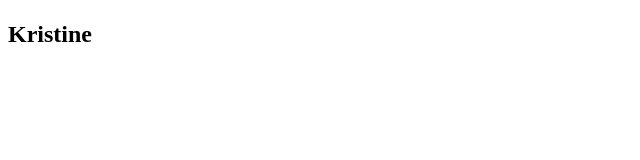
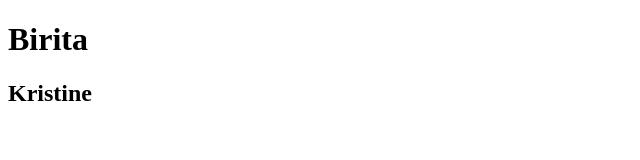
Before and after one commit to theresaaagaard/git_gruppeoevelse, a plain HTML site: page index.html in a window 1280 px wide. Shown: the whole page, without its empty margins (0-640 px from the left). Drawn offline with Linux system fonts and the light colour scheme.

Commit message:
birita add

```diff
--- a/index.html
+++ b/index.html
@@ -9,7 +9,7 @@
 </head>
 
 <body>
-    <h1></h1>
+    <h1>Birita</h1>
     <h2>Kristine</h2>
     <h3></h3>
     <script src=""></script>
```
